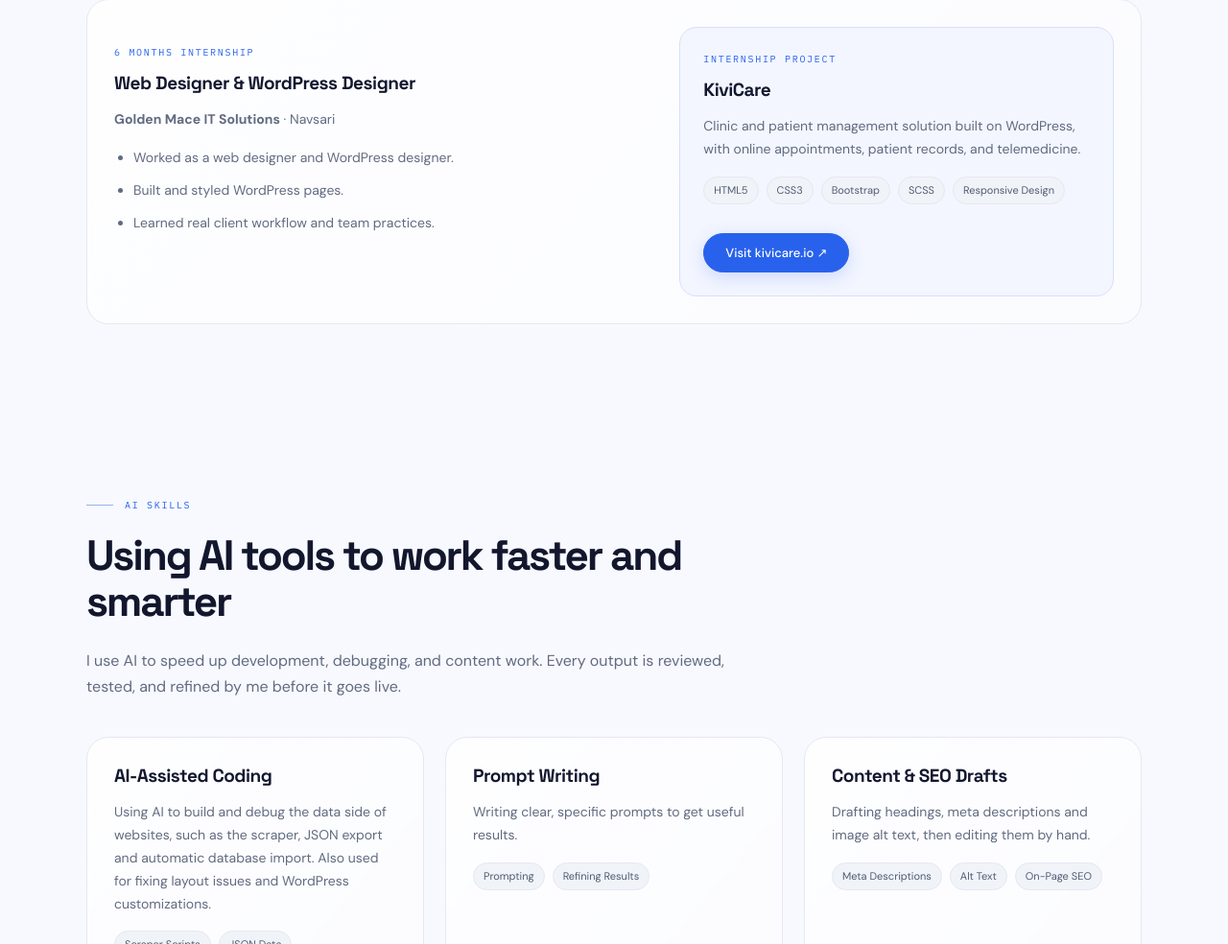
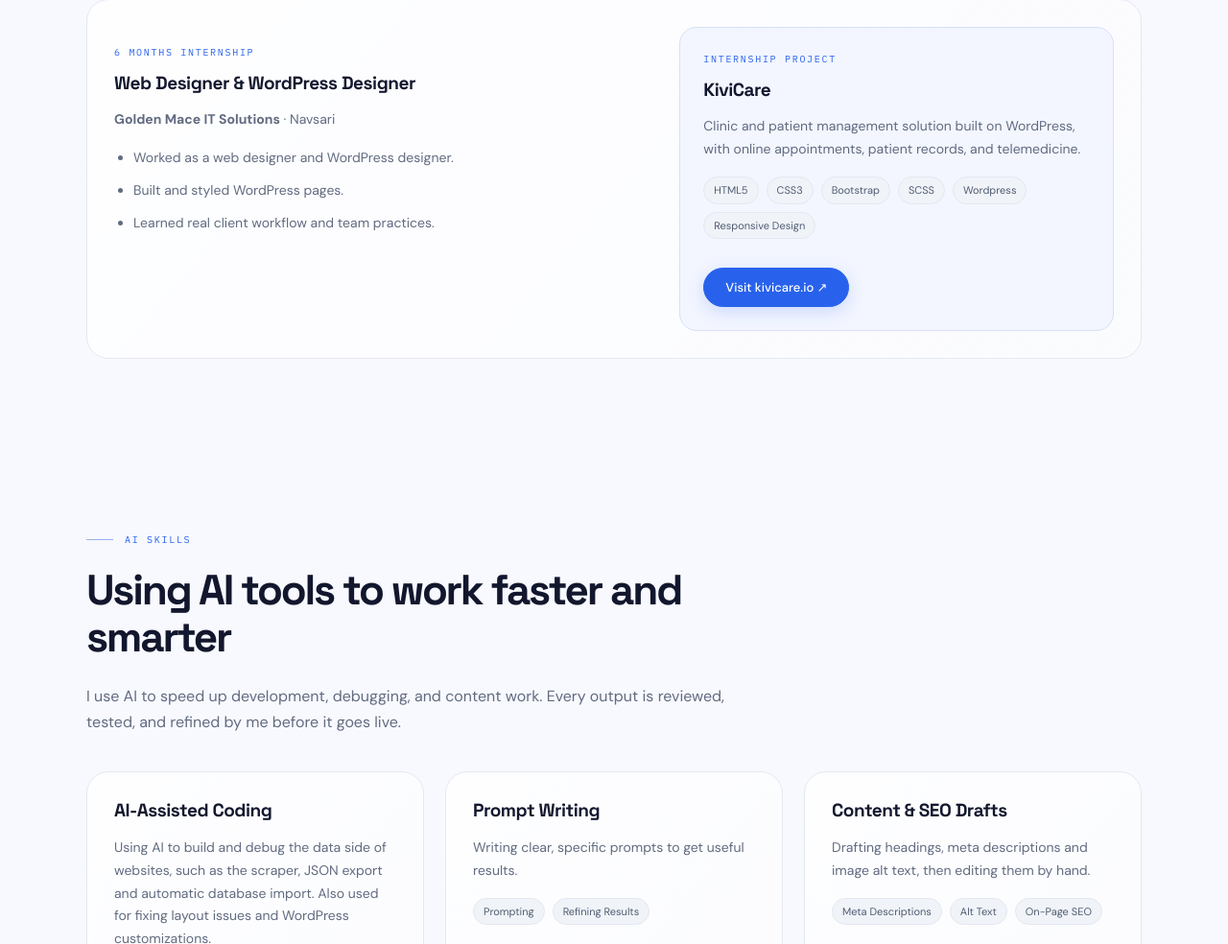
Before and after one commit to Krisha-910/portfolio, a plain HTML site: page index.html in a window 1280 px wide. Shown: the part 5372-6356 px from the top of the page at 96% size. Drawn offline with Linux system fonts and the light colour scheme.

Commit message:
Update index.html

```diff
--- a/index.html
+++ b/index.html
@@ -1020,6 +1020,7 @@
                 <span class="tag">CSS3</span>
                 <span class="tag">Bootstrap</span>
                 <span class="tag">SCSS</span>
+                <span class="tag">Wordpress</span>
                 <span class="tag">Responsive Design</span>
               </div>
               <a
```
